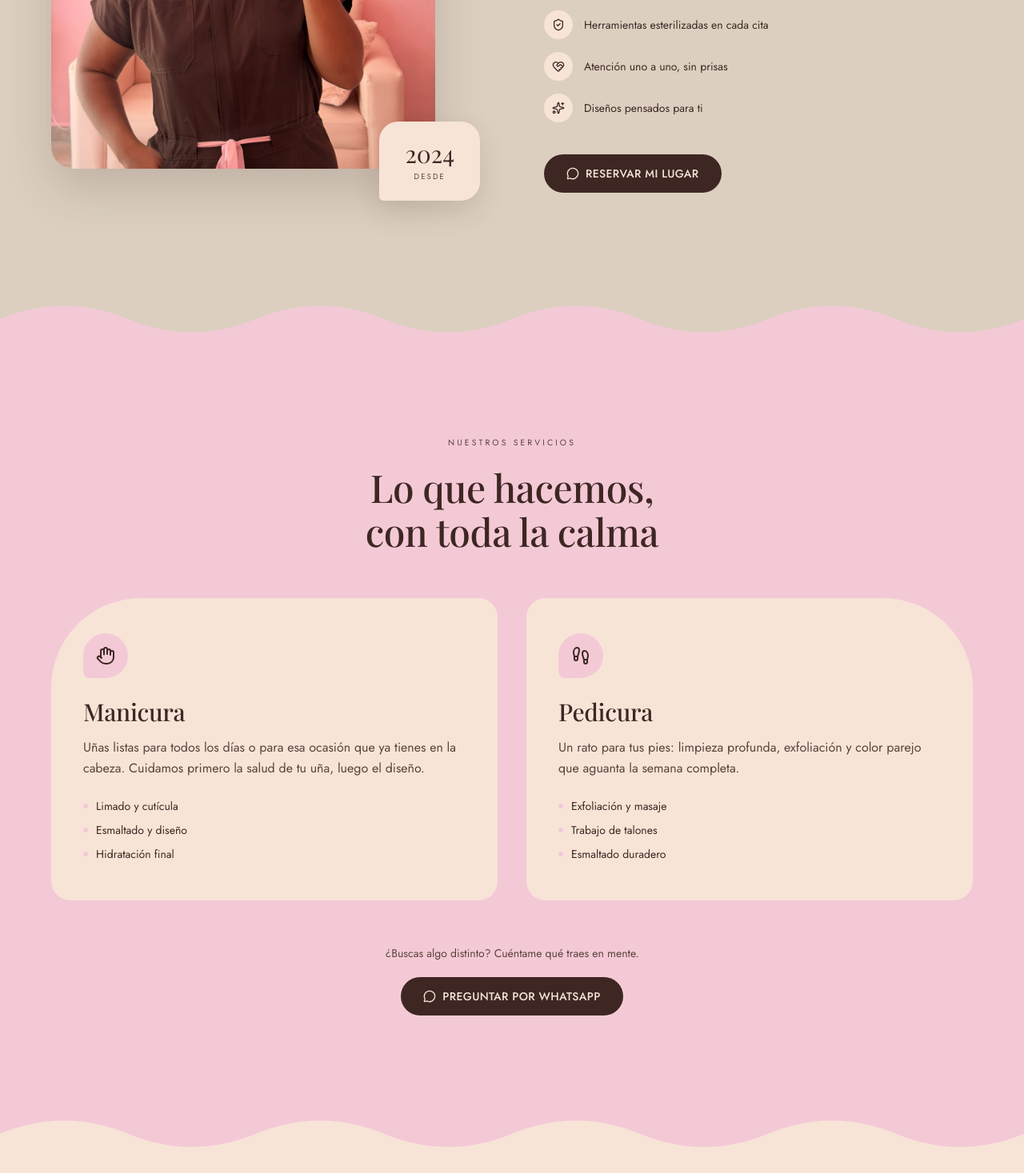
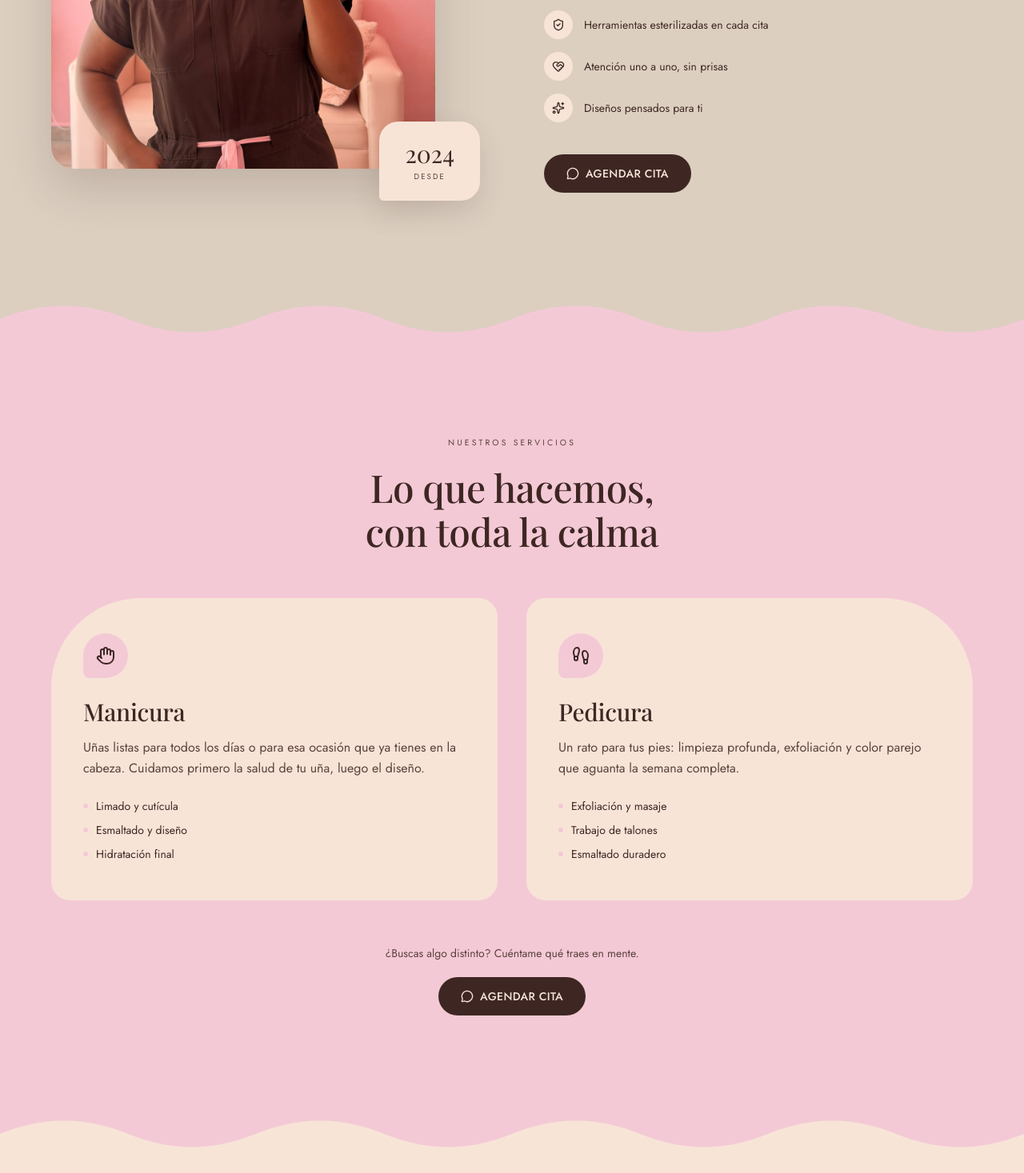
Before and after one commit to JuanequeX/sadai, a Next.js app: page / in a window 1280 px wide. Shown: the part 1423-2890 px from the top of the page at 80% size. Built offline with nearby package versions, Linux system fonts and the light colour scheme; a web font is replaced by a local one.

Commit message:
[SADAI-1] switch title of whats app button

```diff
--- a/components/sections/Servicios.tsx
+++ b/components/sections/Servicios.tsx
@@ -89,7 +89,7 @@ export default function Servicios() {
               ¿Buscas algo distinto? Cuéntame qué traes en mente.
             </p>
             <div className="mt-5">
-              <BotonWhatsApp>Preguntar por WhatsApp</BotonWhatsApp>
+              <BotonWhatsApp>Agendar cita</BotonWhatsApp>
             </div>
           </div>
         </Reveal>
--- a/components/sections/SobreMi.tsx
+++ b/components/sections/SobreMi.tsx
@@ -90,7 +90,7 @@ export default function SobreMi() {
 
           <Reveal delay={0.32}>
             <div className="mt-10">
-              <BotonWhatsApp>Reservar mi lugar</BotonWhatsApp>
+              <BotonWhatsApp>Agendar Cita</BotonWhatsApp>
             </div>
           </Reveal>
         </div>
```
